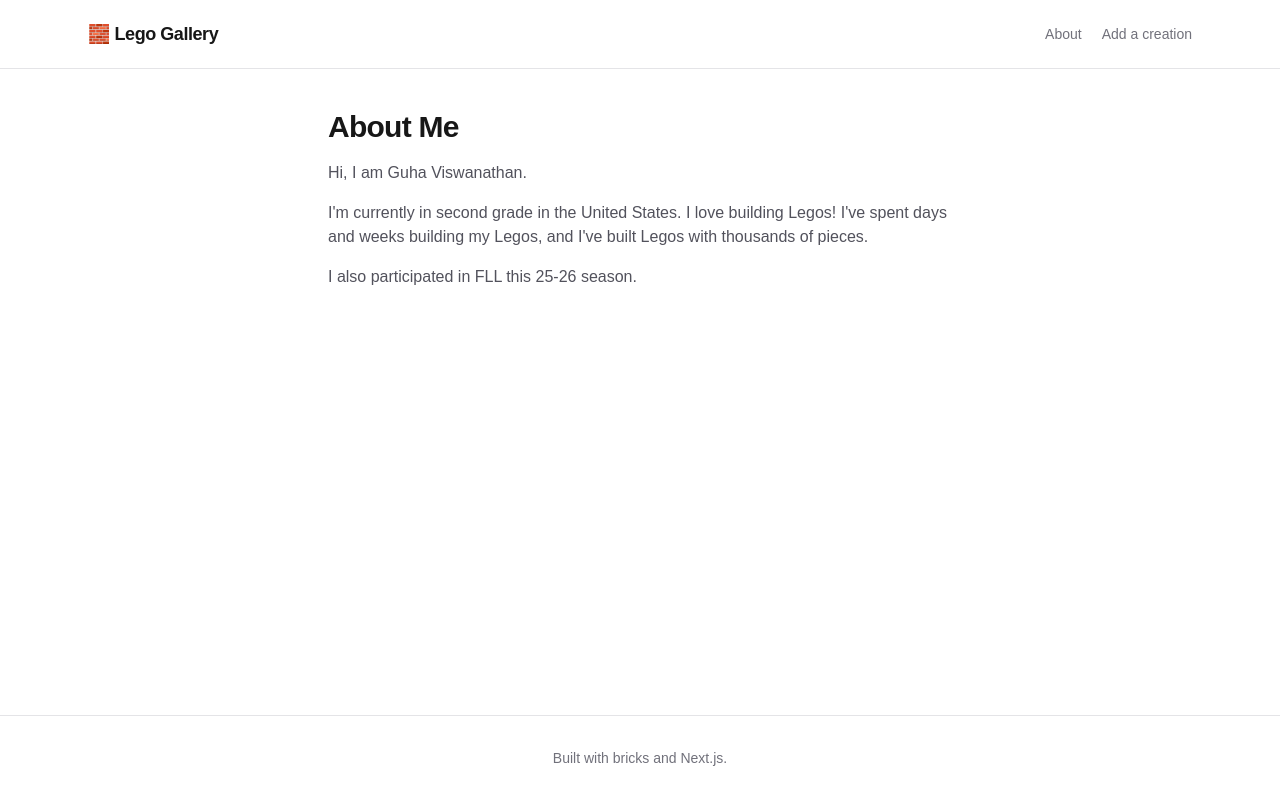
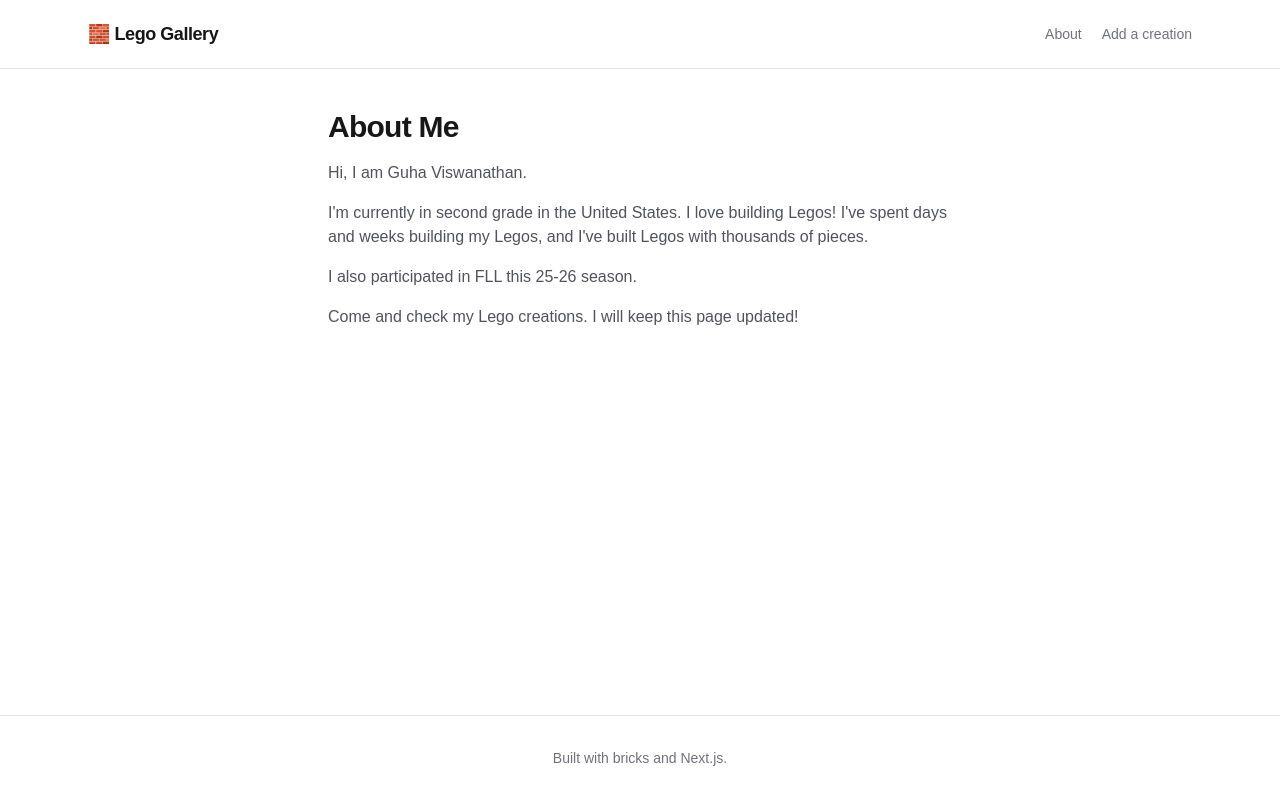
Before and after one commit to chitra09/lego-portfolio-website, a Next.js app: page /about in a window 1280 px wide. Built offline with nearby package versions, Linux system fonts and the light colour scheme.

Commit message:
Add closing line to About page
Co-Authored-By: Claude Sonnet 5 <noreply@anthropic.com>

```diff
--- a/app/about/page.tsx
+++ b/app/about/page.tsx
@@ -10,6 +10,7 @@ export default function About() {
           and I&apos;ve built Legos with thousands of pieces.
         </p>
         <p>I also participated in FLL this 25-26 season.</p>
+        <p>Come and check my Lego creations. I will keep this page updated!</p>
       </div>
     </div>
   );
```
